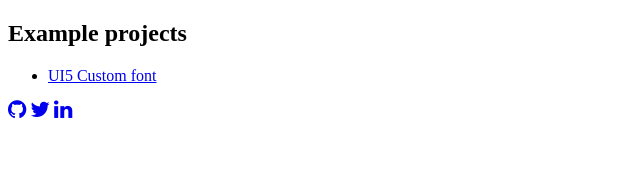
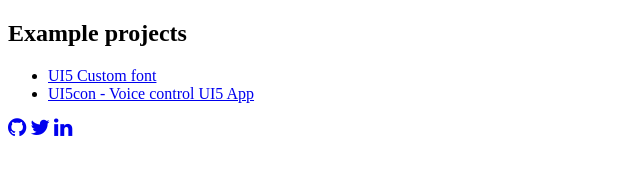
Before and after one commit to kjokinen/kjokinen.github.io, a plain HTML site: page index.html in a window 1280 px wide. Shown: the whole page, without its empty margins (0-640 px from the left). Drawn offline with Linux system fonts and the light colour scheme.

Commit message:
link from home to UI5con demo

```diff
--- a/index.html
+++ b/index.html
@@ -14,6 +14,7 @@
 	<h2>Example projects</h2>
 	<ul>
   		<li><a href="UI5customfont/index.html">UI5 Custom font</a></li>
+		<li><a href="UI5Con/index.html">UI5con - Voice control UI5 App</a></li>
   	</ul>
   	<div>
   		<a href="https://github.com/kjokinen" target="_blank"><i class="fa fa-github fa-lg"></i></a>
```
